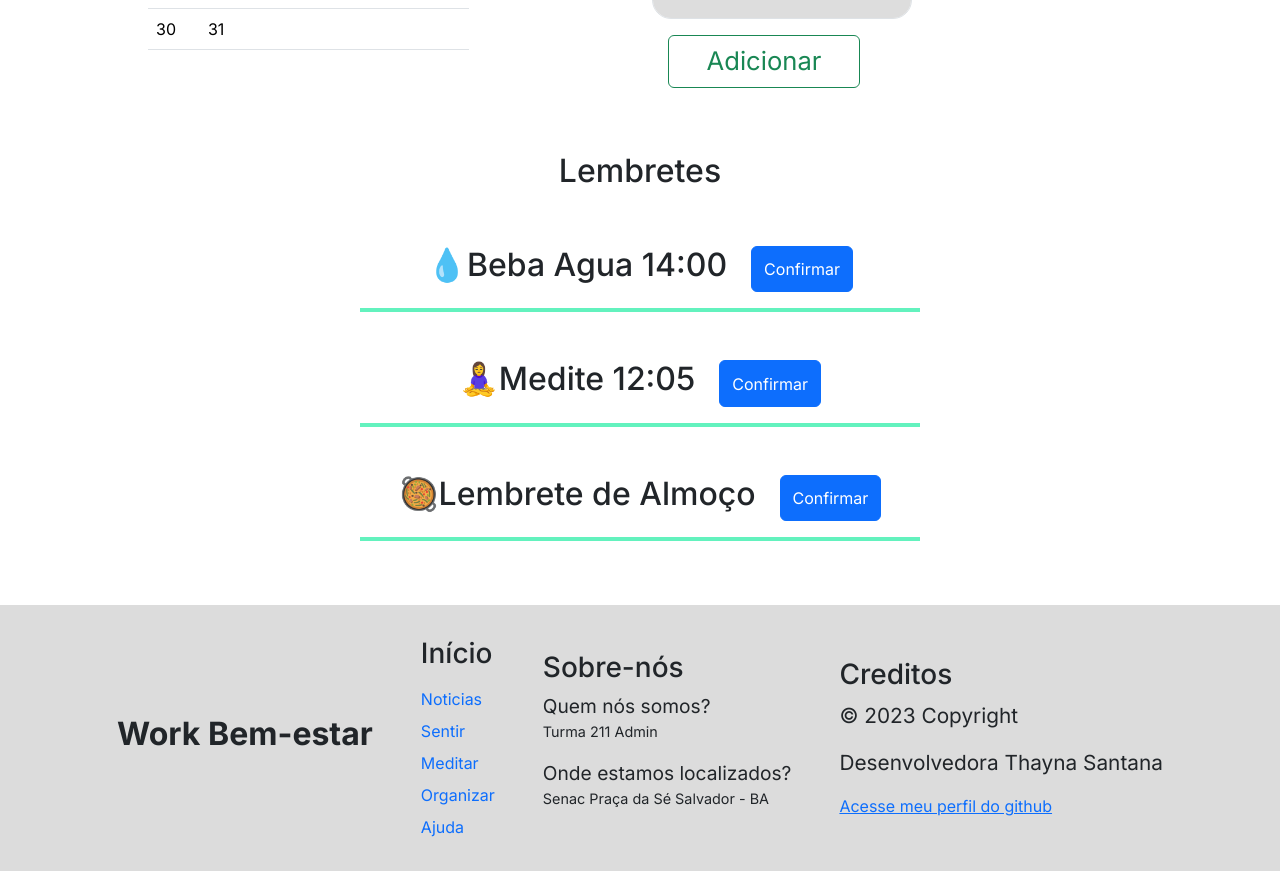
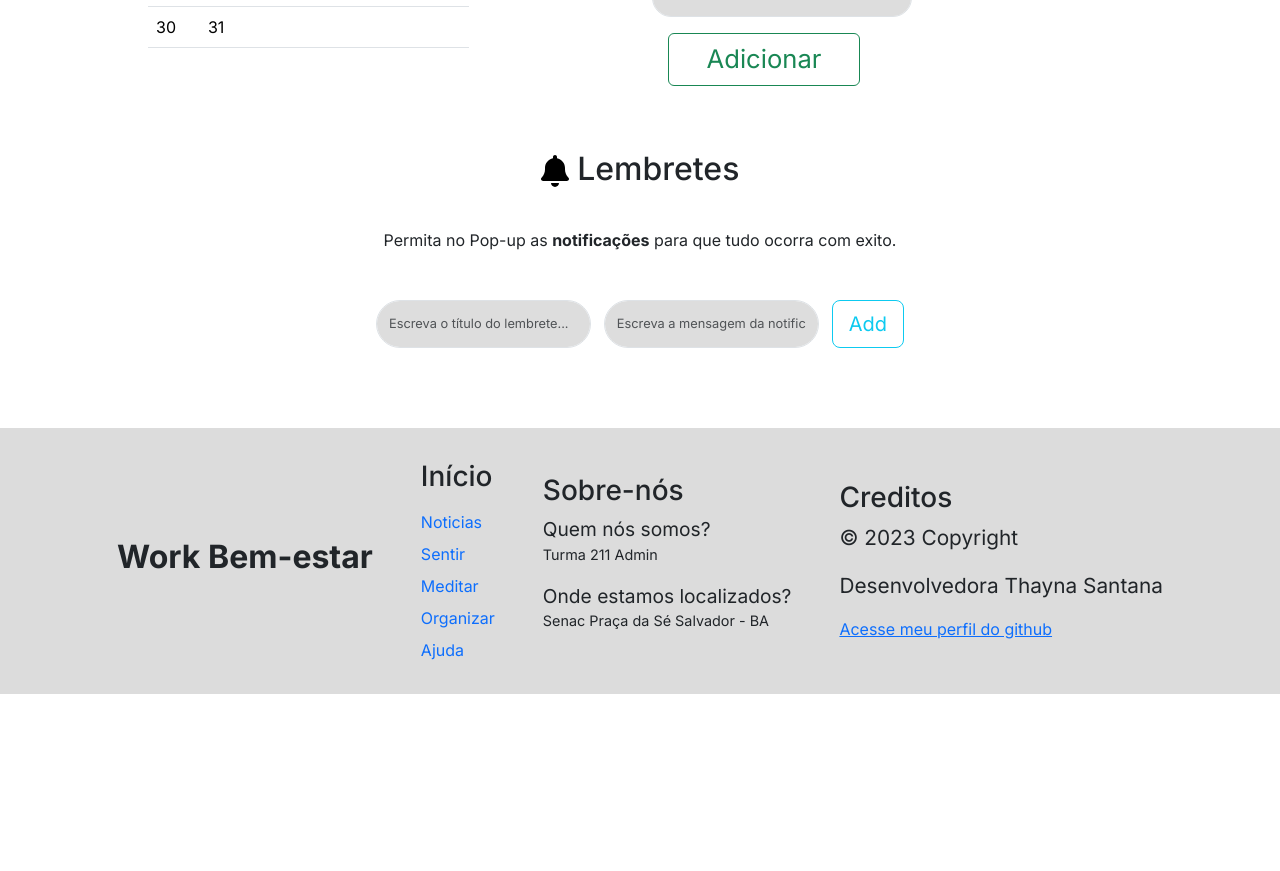
Before and after one commit to ThaynaSantana/Work-Bem-Estar, a React (Vite) app: page /organizar in a window 1280 px wide. Shown: the part 638-1509 px from the top of the page. After the commit the page ends 1332 px from the top, so only its background shows below. Built offline with nearby package versions, Linux system fonts and the light colour scheme.

Commit message:
add feature Lembretes, tag meter alinhada ao emoji, calendario de emocoes com botao de resultado, em lembretes aparece uma notificao, page home em noticias, ganhou um novo visual

```diff
--- a/src/App.css
+++ b/src/App.css
@@ -16,7 +16,7 @@ header {
   display: flex;
   flex-direction: row;
   justify-content: space-around;
-  border-bottom: 0.5rem solid #63f2be;
+  border-bottom: 0.4rem solid #63f2be;
 }
 
 #logo {
@@ -198,13 +198,16 @@ li {
   flex-direction: column;
   justify-content: center;
   align-items: center;
-  font-weight: bold;
-  font-size: 1.5rem;
-  background-color: rgb(186, 192, 204);
   border-radius: 2rem;
   padding: 1rem;
   gap: 1rem;
-  color: #fafafa;
+}
+
+.emoji label {
+  text-shadow: 2px 2px 3px rgba(0, 0, 0, 0.774);
+  color: #ffffff;
+  font-weight: bold;
+  font-size: 1.5rem;
 }
 
 #avatar {
@@ -223,7 +226,7 @@ li {
 }
 
 .status meter {
-  height: 1.5rem;
+  height: 2rem;
 }
 
 .perfil button {
@@ -234,10 +237,6 @@ li {
   font-weight: bolder;
   color: #fafafa;
 }
-
-/* .perfil button:hover {
-  background-color: #4ec79a;
-} */
 
 #status {
   width: 40px;
@@ -364,8 +363,7 @@ li {
   justify-content: center;
   align-items: center;
   gap: 3rem;
-  background-repeat: repeat;
-  background-position: top;
+  background-image: radial-gradient(#7ce0e0, #5ad4a7);
 }
 
 #title-status-page {
@@ -492,6 +490,7 @@ table {
   flex-direction: column;
   width: 35rem;
   border: 2px solid gray;
+  background-color: white;
 }
 
 #calendario-emotion thead tr {
@@ -527,12 +526,55 @@ table {
   margin-bottom: 4rem;
 }
 
-.lembretes div {
+.lembretes .item {
   display: flex;
   flex-direction: row;
-  gap: 1.5rem;
+  gap: 0.8rem;
   padding: 1rem;
   width: 35rem;
   justify-content: center;
   border-bottom: 4px solid #63f2be;
 }
+
+.item svg {
+  fill: #fafafa;
+}
+
+.lembretes .menu {
+  display: flex;
+  flex-direction: row;
+  gap: 0.8rem;
+  padding: 1rem;
+  width: 35rem;
+  justify-content: center;
+}
+
+.menu input {
+  margin: 0;
+  font-size: 0.8rem;
+  width: 50rem;
+}
+
+/* Estilos do pop-up */
+.popup-container {
+  position: absolute;
+  max-width: 80%;
+  max-height: 80%;
+  background-color: rgba(0, 0, 0, 0.637);
+  display: flex;
+  justify-content: center;
+  text-align: justify;
+  align-items: center;
+}
+
+.popup-content {
+  background-color: #fff;
+  padding: 20px;
+  border-radius: 8px;
+  box-shadow: 0 1rem 20rem rgba(0, 0, 0, 0.555);
+  text-align: center;
+}
+
+.popup-content p {
+  margin-bottom: 10px;
+}
--- a/src/component/Emotion.tsx
+++ b/src/component/Emotion.tsx
@@ -34,8 +34,6 @@ const Emotion: React.FC<EmotionProps> = ({ status }) => {
     case "muito feliz":
       emoji = emojis.muitofeliz;
       break;
-    default:
-      emoji = emojis.feliz;
   }
 
   return <p id="emoji">{emoji}</p>;
--- a/src/component/EmotionMenu.tsx
+++ b/src/component/EmotionMenu.tsx
@@ -22,19 +22,19 @@ const EmotionMenu: React.FC<EmotionMenuProps> = ({ onSelectEmotion }) => {
       </div>
       <div className="emoji">
         <button onClick={() => handleEmotionSelect("triste")}>😢</button>
-        <label>Triste</label>
+        <label>Mal</label>
       </div>
       <div className="emoji">
         <button onClick={() => handleEmotionSelect("neutro")}>😐</button>
-        <label>Neutro</label>
+        <label>Mais ou Menos</label>
       </div>
       <div className="emoji">
         <button onClick={() => handleEmotionSelect("feliz")}>😄</button>
-        <label>Feliz</label>
+        <label>Bem</label>
       </div>
       <div className="emoji">
         <button onClick={() => handleEmotionSelect("muito feliz")}>😆</button>
-        <label>Muito Feliz!</label>
+        <label>Muito bem!</label>
       </div>
     </div>
   );
--- /dev/null
+++ b/src/component/LembreteItem.tsx
@@ -0,0 +1,34 @@
+import React from "react";
+import addNotification from "react-push-notification";
+
+const actionNotify = (msg: string) => {
+  addNotification({
+    title: "Work Bem-estar",
+    message: msg,
+    duration: 4000,
+    icon: "logo.png",
+    native: true,
+  });
+};
+
+interface LembreteItemProps {
+  title: string;
+  text: string;
+  onDelete: () => void;
+}
+
+const LembreteItem: React.FC<LembreteItemProps> = ({ title, text, onDelete }) => {
+  return (
+    <div className="item">
+      <h2>{title}</h2>
+      <button className="btn btn-primary" onClick={() => actionNotify(text)}>
+        <svg xmlns="http://www.w3.org/2000/svg" height="1em" viewBox="0 0 512 512"><path d="M216 64c-13.3 0-24 10.7-24 24s10.7 24 24 24h16v33.3C119.6 157.2 32 252.4 32 368H480c0-115.6-87.6-210.8-200-222.7V112h16c13.3 0 24-10.7 24-24s-10.7-24-24-24H256 216zM24 400c-13.3 0-24 10.7-24 24s10.7 24 24 24H488c13.3 0 24-10.7 24-24s-10.7-24-24-24H24z"/></svg>
+        </button>
+      <button className="btn btn-danger" onClick={onDelete}>
+        <svg xmlns="http://www.w3.org/2000/svg" height="1em" viewBox="0 0 576 512"><path d="M576 128c0-35.3-28.7-64-64-64H205.3c-17 0-33.3 6.7-45.3 18.7L9.4 233.4c-6 6-9.4 14.1-9.4 22.6s3.4 16.6 9.4 22.6L160 429.3c12 12 28.3 18.7 45.3 18.7H512c35.3 0 64-28.7 64-64V128zM271 175c9.4-9.4 24.6-9.4 33.9 0l47 47 47-47c9.4-9.4 24.6-9.4 33.9 0s9.4 24.6 0 33.9l-47 47 47 47c9.4 9.4 9.4 24.6 0 33.9s-24.6 9.4-33.9 0l-47-47-47 47c-9.4 9.4-24.6 9.4-33.9 0s-9.4-24.6 0-33.9l47-47-47-47c-9.4-9.4-9.4-24.6 0-33.9z"/></svg>
+      </button>
+    </div>
+  );
+};
+
+export default LembreteItem;
--- a/src/component/Lembretes.tsx
+++ b/src/component/Lembretes.tsx
@@ -1,3 +1,5 @@
+import React, { useState, useEffect } from "react";
+import LembreteItem from "./LembreteItem";
 import addNotification from "react-push-notification";
 
 const actionNotify = (msg: string) => {
@@ -10,36 +12,73 @@ const actionNotify = (msg: string) => {
   });
 };
 
+const LEMBRETES_KEY = "lembretes";
+
 const Lembretes = () => {
+  const [tempLembrete, setTempLembrete] = useState<{ title: string; text: string }>({ title: "", text: "" });
+  const [lembretes, setLembretes] = useState<{ title: string; text: string }[]>([]);
+
+  useEffect(() => {
+    const storedLembretes = localStorage.getItem(LEMBRETES_KEY);
+    if (storedLembretes) {
+      setLembretes(JSON.parse(storedLembretes));
+    }
+  }, []);
+
+  useEffect(() => {
+    localStorage.setItem(LEMBRETES_KEY, JSON.stringify(lembretes));
+  }, [lembretes]);
+
+  const handleInputChange = (event: React.ChangeEvent<HTMLInputElement>) => {
+    const { name, value } = event.target;
+    setTempLembrete((prev) => ({ ...prev, [name]: value }));
+  };
+
+  const handleAddLembrete = () => {
+    setLembretes([...lembretes, tempLembrete]);
+    setTempLembrete({ title: "", text: "" });
+  };
+
+  const handleDeleteLembrete = (index: number) => {
+    setLembretes((prevLembretes) => {
+      const updatedLembretes = [...prevLembretes];
+      updatedLembretes.splice(index, 1);
+      return updatedLembretes;
+    });
+  };
+
   return (
     <>
       <div className="lembretes">
-        <h2>Lembretes</h2>
-        <div>
-          <h2>💧Beba Agua 14:00</h2>
-          <button
-            className="btn btn-primary"
-            onClick={() => actionNotify("Beba Agua! 💧")}
-          >
-            Confirmar
-          </button>
-        </div>
-        <div>
-          <h2>🧘‍♀️Medite 12:05</h2>
-          <button
-            className="btn btn-primary"
-            onClick={() => actionNotify("Hora de Meditar! 🧘‍♀️")}
-          >
-            Confirmar
-          </button>
-        </div>
-        <div>
-          <h2>🥘Lembrete de Almoço</h2>
-          <button
-            className="btn btn-primary"
-            onClick={() => actionNotify("Almoçar! daqui a 10min 🥘")}
-          >
-            Confirmar
+        <h2><svg xmlns="http://www.w3.org/2000/svg" height="1em" viewBox="0 0 448 512"><path d="M224 0c-17.7 0-32 14.3-32 32V51.2C119 66 64 130.6 64 208v18.8c0 47-17.3 92.4-48.5 127.6l-7.4 8.3c-8.4 9.4-10.4 22.9-5.3 34.4S19.4 416 32 416H416c12.6 0 24-7.4 29.2-18.9s3.1-25-5.3-34.4l-7.4-8.3C401.3 319.2 384 273.9 384 226.8V208c0-77.4-55-142-128-156.8V32c0-17.7-14.3-32-32-32zm45.3 493.3c12-12 18.7-28.3 18.7-45.3H224 160c0 17 6.7 33.3 18.7 45.3s28.3 18.7 45.3 18.7s33.3-6.7 45.3-18.7z"/></svg> Lembretes</h2>
+        <label>Permita no Pop-up as <b>notificações</b> para que tudo ocorra com exito.</label>
+        {lembretes.map((lembrete, index) => (
+          <LembreteItem
+            key={index}
+            title={lembrete.title}
+            text={lembrete.text}
+            onDelete={() => handleDeleteLembrete(index)}
+          />
+        ))}
+        <div className="menu">
+          <input
+            name="title"
+            value={tempLembrete.title}
+            onChange={handleInputChange}
+            placeholder="Escreva o título do lembrete..."
+            className="form-control"
+            type="text"
+          />
+          <input
+            name="text"
+            value={tempLembrete.text}
+            onChange={handleInputChange}
+            placeholder="Escreva a mensagem da notificação..."
+            className="form-control"
+            type="text"
+          />
+          <button className="btn btn-lg btn-outline-info" onClick={handleAddLembrete}>
+            Add
           </button>
         </div>
       </div>
--- a/src/component/Profile.tsx
+++ b/src/component/Profile.tsx
@@ -9,6 +9,7 @@ interface ProfileProps {
 const Profile: React.FC<ProfileProps> = ({ currentEmotion }) => {
   const [showMenu, setShowMenu] = useState(true);
   const [buttonStyle, setButtonStyle] = useState("exit-button");
+  const [meterInput, setMeterInput] = useState(3)
 
   const toggleMenu = () => {
     setShowMenu((prevState) => !prevState);
@@ -23,6 +24,33 @@ const Profile: React.FC<ProfileProps> = ({ currentEmotion }) => {
     }
   };
 
+  const switchValueMeter = () => {
+    switch (currentEmotion) {
+      case "bravo":
+        setMeterInput(1)
+        break;
+      case "triste":
+        setMeterInput(2)
+        break;
+      case "neutro":
+        setMeterInput(3)
+        break;
+      case "feliz":
+        setMeterInput(4)
+        break;
+      case "muito feliz":
+        setMeterInput(5)
+        break;
+      default:
+        setMeterInput(5)
+    }
+  }
+
+   // Atualize o valor do meterInput quando o currentEmotion for alterado
+   React.useEffect(() => {
+    switchValueMeter();
+  }, [currentEmotion]);
+
   return (
     <>
       <div id="menu">
@@ -36,7 +64,7 @@ const Profile: React.FC<ProfileProps> = ({ currentEmotion }) => {
             <h3>Olá, Elis Menezes!</h3>
             <p>Educadora Senac</p>
             <div className="status">
-              <meter min="1" max="5" value="4"></meter>
+              <meter min="1" max="5" value={meterInput}></meter>
               <Emotion status={currentEmotion ?? ""} />
             </div>
             <Link className="btn-perfil" to="/meditar">
```
Also changed, not shown: src/component/Mensagem.tsx (added, +32 -0 lines), src/pages/Status.tsx (+13 -71 lines).
